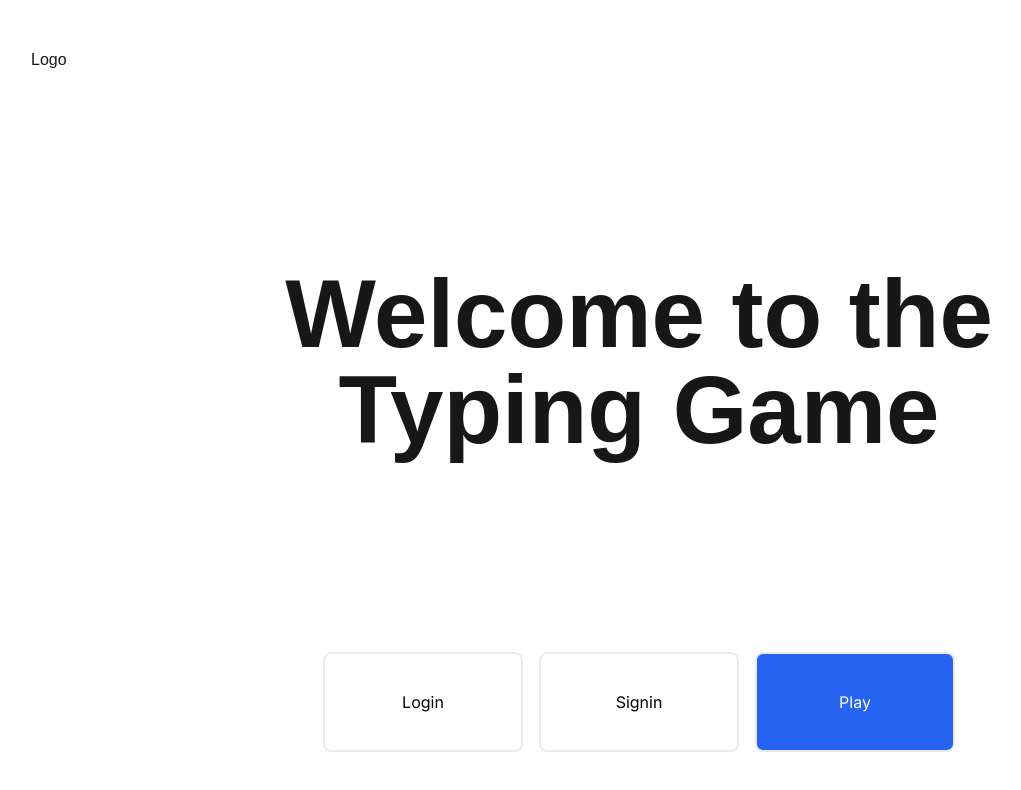
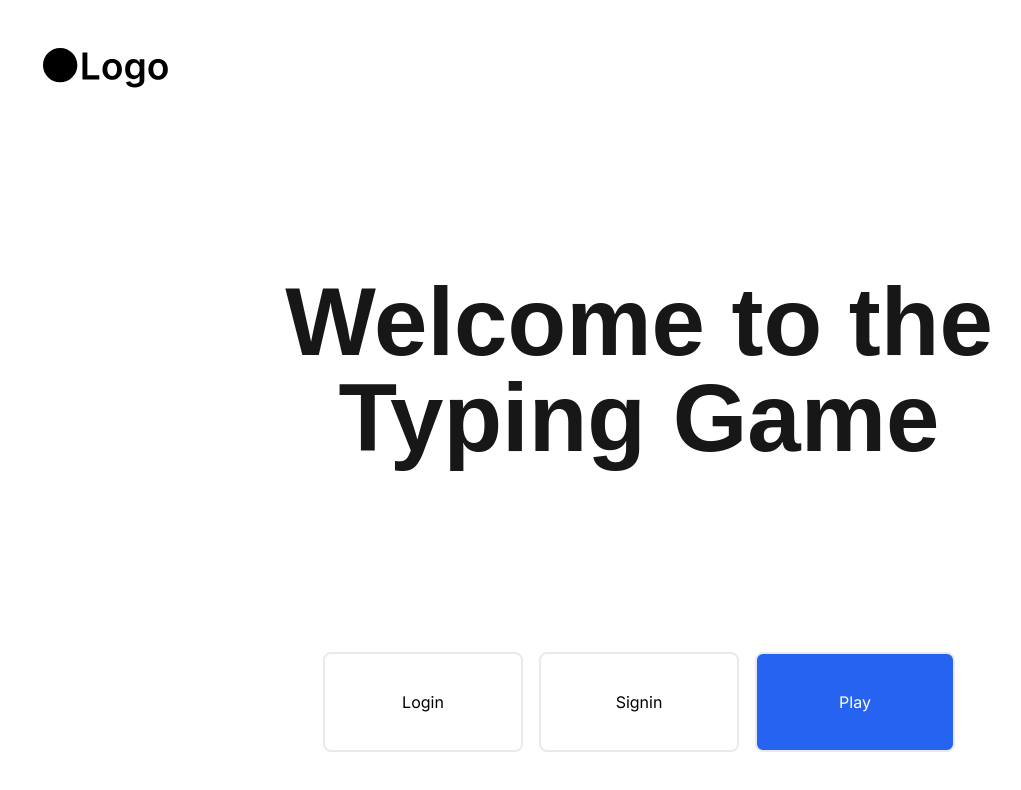
Before and after one commit to rikeda-cloud/react, a Next.js app in the folder typing-game/: page / in a window 1280 px wide. Shown: the top 790 px of the page, without its empty margins (1-1022 px from the left). Built offline with nearby package versions, Linux system fonts and the light colour scheme.

Commit message:
[add] logo.svg

```diff
--- a/typing-game/src/app/page.tsx
+++ b/typing-game/src/app/page.tsx
@@ -2,6 +2,7 @@
 
 import { useRouter } from 'next/navigation';
 import SimpleButton from "@/components/SimpleButton";
+import Image from 'next/image';
 
 function Home() {
   const router = useRouter();
@@ -9,8 +10,10 @@ function Home() {
 
   return (
     <main className="flex flex-col items-center justify-between min-h-screen px-8 py-12">
-      <header className="h-1/6 w-full flex items-center justify-start">
-        Logo
+      <header className="h-1/6 w-full flex items-center justify-start relative">
+        <div className="relative w-[150px] h-[40px]">
+          <Image src="/logo.svg" alt="Logo" fill style={{ objectFit: 'contain' }} />
+        </div>
       </header>
 
       <section className="h-3/6 flex items-center justify-center text-center">
```
Also changed, not shown: typing-game/public/logo.svg (added).
